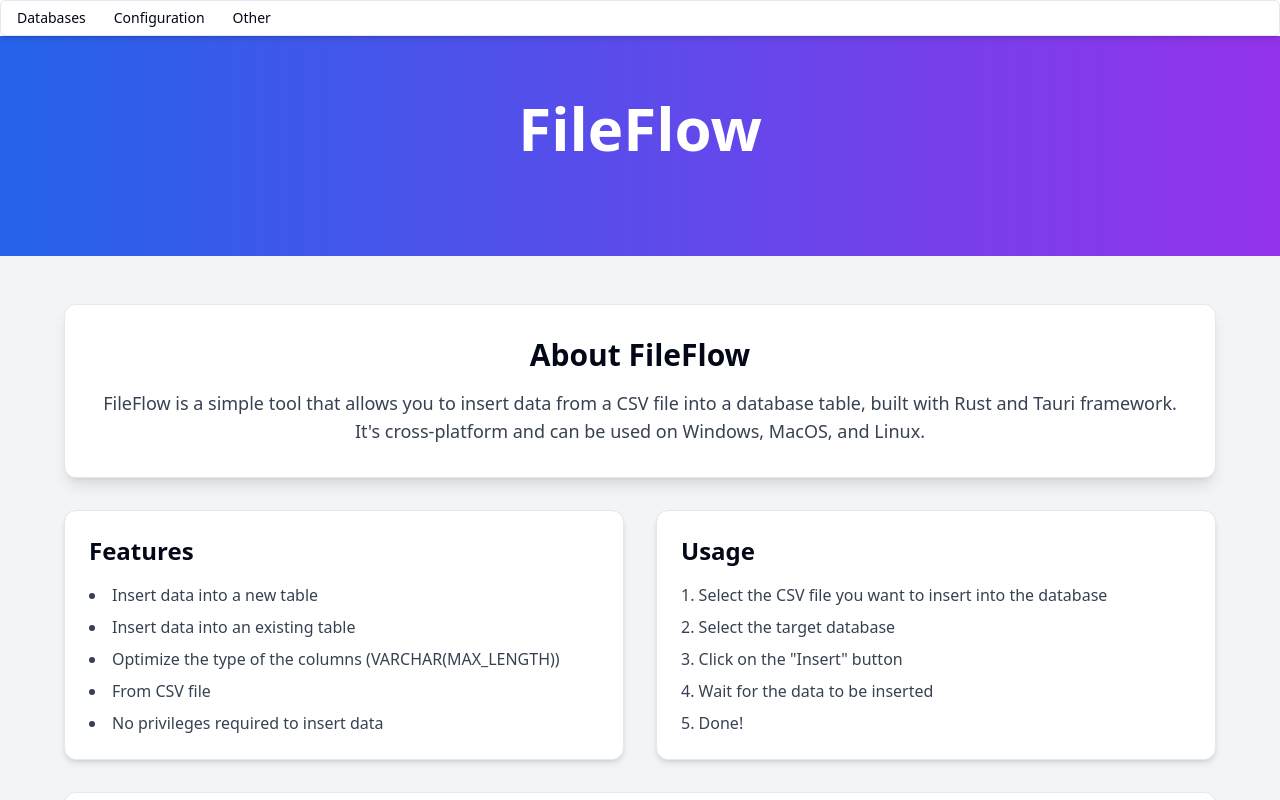
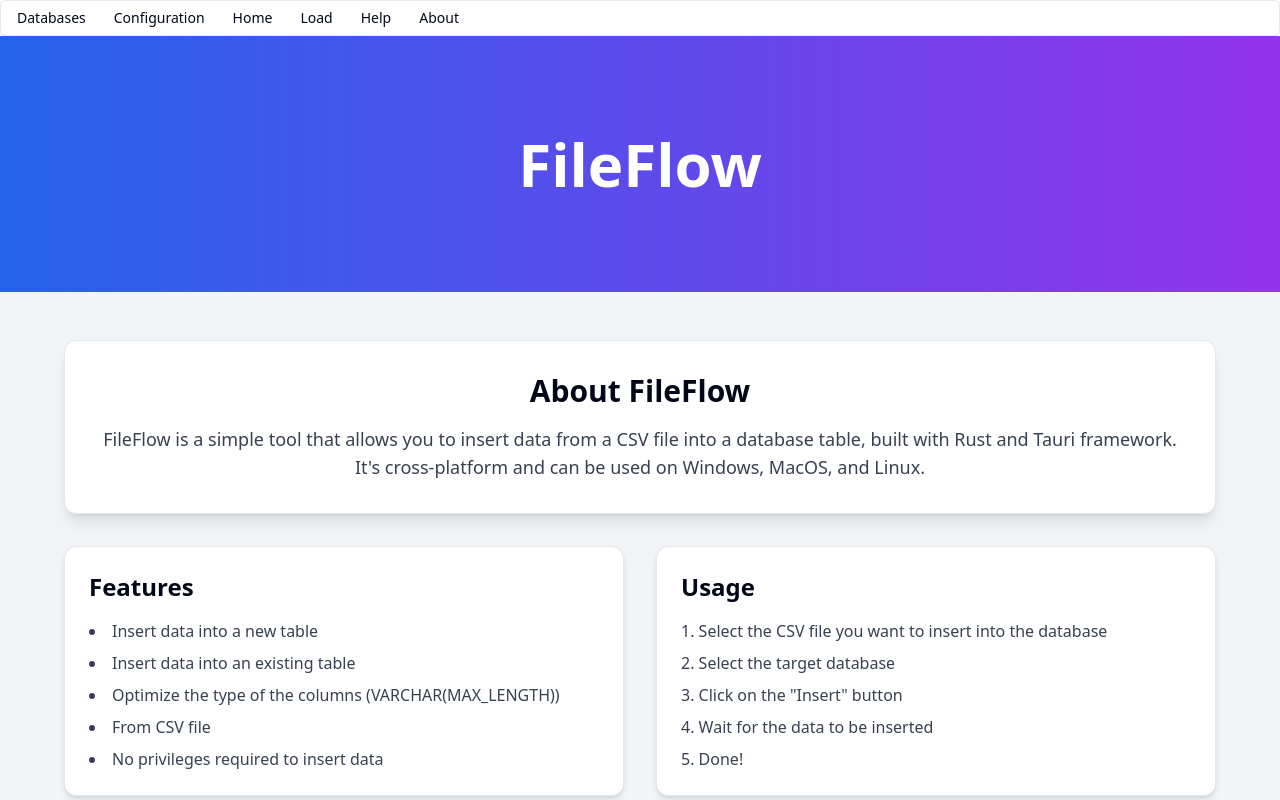
Before and after one commit to Maxime-Cllt/FileFlow, a React (Vite) app: page /help in a window 1280 px wide. Shown: the top 800 px of the page. Built offline with nearby package versions, Linux system fonts and the light colour scheme.

Commit message:
add Layout.tsx
refacto code for css style

```diff
--- a/index.html
+++ b/index.html
@@ -8,7 +8,7 @@
   </head>
 
   <body>
-    <div id="root"></div>
+    <div class="h-screen" id="root"></div>
     <script type="module" src="/src/main.tsx"></script>
   </body>
 </html>
--- a/package.json
+++ b/package.json
@@ -10,11 +10,13 @@
     "tauri": "tauri"
   },
   "dependencies": {
+    "@radix-ui/react-dialog": "^1.1.2",
     "@radix-ui/react-icons": "^1.3.1",
     "@radix-ui/react-label": "^2.1.0",
     "@radix-ui/react-menubar": "^1.1.2",
     "@radix-ui/react-radio-group": "^1.2.1",
     "@radix-ui/react-select": "^2.1.2",
+    "@radix-ui/react-separator": "^1.1.0",
     "@radix-ui/react-slot": "^1.1.0",
     "@radix-ui/react-tooltip": "^1.1.4",
     "@tauri-apps/api": "^2.1.1",
--- a/src/App.tsx
+++ b/src/App.tsx
@@ -3,15 +3,20 @@
 import AboutComponent from "@/components/fileflowui/other/About.tsx";
 import LoadDataSql from "@/components/fileflowui/load/LoadDataSql.tsx";
 import HelpComponent from "@/components/fileflowui/other/Help.tsx";
+import Layout from "@/Layout.tsx";
+
 
 function App() {
     return (
         <Router>
             <Routes>
-                <Route path="/" element={<Home/>}/>
-                <Route path="/load" element={<LoadDataSql/>}/>
-                <Route path="/help" element={<HelpComponent/>}/>
-                <Route path="/about" element={<AboutComponent/>}/>
+                <Route path="/" element={<Layout/>}>
+                    <Route path="" element={<Home/>}/>
+                    <Route path="load" element={<LoadDataSql/>}/>
+                    <Route path="help" element={<HelpComponent/>}/>
+                    <Route path="about" element={<AboutComponent/>}/>
+                </Route>
+
             </Routes>
         </Router>
     );
--- /dev/null
+++ b/src/Layout.tsx
@@ -0,0 +1,13 @@
+import {Outlet} from "react-router-dom";
+import Menu from "@/components/fileflowui/style/Menu.tsx";
+
+const Layout = () => {
+    return (
+        <>
+            <Menu/>
+            <Outlet/>
+        </>
+    );
+};
+
+export default Layout;
--- a/src/components/fileflowui/home/Home.tsx
+++ b/src/components/fileflowui/home/Home.tsx
@@ -2,7 +2,6 @@
 import {invoke} from '@tauri-apps/api/core';
 import '../../../Loader.css';
 import {Card, CardContent, CardHeader} from "@/components/ui/card.tsx";
-import Menu from "@/components/fileflowui/style/Menu.tsx";
 import Loader from "@/components/fileflowui/style/Loader.tsx";
 import FormComponent from "@/components/fileflowui/home/FormComponent.tsx";
 import ModeSelectionComponent from "@/components/fileflowui/home/ModeSelectionComponent.tsx";
@@ -245,13 +244,8 @@
     return (
         <div className="min-h-screen bg-gray-100">
 
-            {/* Fixed Navigation Bar */}
-            <div className="fixed top-0 w-full z-50 bg-white shadow-md">
-                <Menu handleDeconnection={handleDeconnection} saveConfig={saveConfig} loadConfig={loadConfig}/>
-            </div>
-
             {/* Main Content */}
-            <div className="pt-16 px-4 md:px-8">
+            <div className="pt-8 px-4 md:px-8">
                 <Card className="bg-white shadow-lg rounded-lg mb-8 p-6">
 
                     {/* Card Header with Form */}
--- a/src/components/fileflowui/load/LoadDataSql.tsx
+++ b/src/components/fileflowui/load/LoadDataSql.tsx
@@ -1,6 +1,5 @@
 import React from 'react';
 import FormLoadData from "@/components/fileflowui/load/FormLoadData.tsx";
-import Menu from "@/components/fileflowui/style/Menu.tsx";
 import {generateSqlConfig} from "@/components/object/generateSqlConfig.tsx";
 
 const LoadDataSql: React.FC = () => {
@@ -15,12 +14,7 @@
     }
 
     return (
-        <div className="min-h-screen bg-gray-100">
-
-            {/* Fixed Navigation Bar */}
-            <div className="fixed top-0 w-full z-50 bg-white shadow-md">
-                <Menu/>
-            </div>
+        <div className="h-[calc(100%-2.25rem)] bg-gray-100">
 
             {/* Load Data Form */}
             <div className="pt-16 px-4 md:px-8 lg:px-16">
--- a/src/components/fileflowui/other/About.tsx
+++ b/src/components/fileflowui/other/About.tsx
@@ -1,6 +1,5 @@
 import {getName, getVersion} from "@tauri-apps/api/app";
 import {invoke} from "@tauri-apps/api/core";
-import Menu from "@/components/fileflowui/style/Menu.tsx";
 import {useEffect, useState} from "react";
 
 const AboutPage = () => {
@@ -27,13 +26,8 @@
     }, []);
 
     return (
-        <div className="flex flex-col items-center justify-center min-h-screen bg-gray-100 text-gray-800 px-4">
-
-            {/* Menu */}
-            <div className="fixed top-0 w-full bg-white shadow-md z-10">
-                <Menu/>
-            </div>
-
+        <div
+            className="h-[calc(100%-2.25rem)] flex flex-col items-center justify-center bg-gray-100 text-gray-800 px-4">
 
             <div className="w-full max-w-2xl text-center">
                 {/* App Title */}
--- a/src/components/fileflowui/other/Help.tsx
+++ b/src/components/fileflowui/other/Help.tsx
@@ -1,15 +1,9 @@
 import React from 'react';
 import {Card} from "@/components/ui/card.tsx";
-import Menu from "@/components/fileflowui/style/Menu.tsx";
 
 const HelpComponent: React.FC = () => {
     return (
         <div className="bg-gray-100">
-            {/* Menu */}
-            <div className="fixed top-0 w-full bg-white shadow-md z-10">
-                <Menu/>
-            </div>
-
 
             {/* Hero Section */}
             <div
--- a/src/components/fileflowui/style/FileUploadComponent.tsx
+++ b/src/components/fileflowui/style/FileUploadComponent.tsx
@@ -2,7 +2,6 @@
 import {Input} from "@/components/ui/input.tsx";
 import {Button} from "@/components/ui/button.tsx";
 import {FileArchive} from "lucide-react";
-import {} from "@tauri-apps/api";
 import {invoke} from "@tauri-apps/api/core";
 import * as dialog from "@tauri-apps/plugin-dialog"
 
--- a/src/components/fileflowui/style/Menu.tsx
+++ b/src/components/fileflowui/style/Menu.tsx
@@ -1,10 +1,4 @@
-import {
-    Menubar,
-    MenubarContent,
-    MenubarItem,
-    MenubarMenu,
-    MenubarTrigger
-} from "@/components/ui/menubar.tsx";
+import {Menubar, MenubarContent, MenubarItem, MenubarMenu, MenubarTrigger} from "@/components/ui/menubar.tsx";
 import React from "react";
 import {Link} from "react-router-dom";
 import {toast} from "sonner";
@@ -17,7 +11,7 @@
 
 const Menu: React.FC<MenuProps> = ({
                                        saveConfig = async () => {
-                                             toast.warning("No configuration to save here");
+                                           toast.warning("No configuration to save here");
                                        },
                                        loadConfig = async () => {
                                            toast.warning("No configuration to load here");
@@ -25,18 +19,19 @@
                                        handleDeconnection = async () => {
                                            toast.warning("You are not connected to any database");
                                        },
-
                                    }) => {
-
     return (
         <div>
             <Menubar>
+                {/* Database Menu */}
                 <MenubarMenu>
                     <MenubarTrigger>Databases</MenubarTrigger>
                     <MenubarContent>
                         <MenubarItem onClick={handleDeconnection}>Disconnect</MenubarItem>
                     </MenubarContent>
                 </MenubarMenu>
+
+                {/* Configuration Menu */}
                 <MenubarMenu>
                     <MenubarTrigger>Configuration</MenubarTrigger>
                     <MenubarContent>
@@ -44,24 +39,46 @@
                         <MenubarItem onClick={loadConfig}>Import</MenubarItem>
                     </MenubarContent>
                 </MenubarMenu>
+
+                {/* Home Menu */}
                 <MenubarMenu>
-                    <MenubarTrigger>Other</MenubarTrigger>
+                    <MenubarTrigger>Home</MenubarTrigger>
                     <MenubarContent>
                         <Link to={"/"}>
-                            <MenubarItem className="cursor-pointer">Home</MenubarItem>
-                        </Link>
-                        <Link to={"/load"}>
-                            <MenubarItem className="cursor-pointer">Load</MenubarItem>
-                        </Link>
-                        <Link to={"/help"}>
-                            <MenubarItem className="cursor-pointer">Help</MenubarItem>
-                        </Link>
-                        <Link to={"/about"}>
-                            <MenubarItem className="cursor-pointer">About</MenubarItem>
+                            <MenubarItem className="cursor-pointer">Go to Home</MenubarItem>
                         </Link>
                     </MenubarContent>
                 </MenubarMenu>
 
+                {/* Load Menu */}
+                <MenubarMenu>
+                    <MenubarTrigger>Load</MenubarTrigger>
+                    <MenubarContent>
+                        <Link to={"/load"}>
+                            <MenubarItem className="cursor-pointer">Load Data</MenubarItem>
+                        </Link>
+                    </MenubarContent>
+                </MenubarMenu>
+
+                {/* Help Menu */}
+                <MenubarMenu>
+                    <MenubarTrigger>Help</MenubarTrigger>
+                    <MenubarContent>
+                        <Link to={"/help"}>
+                            <MenubarItem className="cursor-pointer">Help Section</MenubarItem>
+                        </Link>
+                    </MenubarContent>
+                </MenubarMenu>
+
+                {/* About Menu */}
+                <MenubarMenu>
+                    <MenubarTrigger>About</MenubarTrigger>
+                    <MenubarContent>
+                        <Link to={"/about"}>
+                            <MenubarItem className="cursor-pointer">About Us</MenubarItem>
+                        </Link>
+                    </MenubarContent>
+                </MenubarMenu>
             </Menubar>
         </div>
     );
--- a/src/main.tsx
+++ b/src/main.tsx
@@ -6,9 +6,7 @@
 
 ReactDOM.createRoot(document.getElementById("root") as HTMLElement).render(
     <React.StrictMode>
-        <>
-            <App/>
-            <Toaster richColors={true} closeButton={true}/>
-        </>
+        <App/>
+        <Toaster/>
     </React.StrictMode>,
 );
--- a/tailwind.config.js
+++ b/tailwind.config.js
@@ -52,6 +52,16 @@
   				'3': 'hsl(var(--chart-3))',
   				'4': 'hsl(var(--chart-4))',
   				'5': 'hsl(var(--chart-5))'
+  			},
+  			sidebar: {
+  				DEFAULT: 'hsl(var(--sidebar-background))',
+  				foreground: 'hsl(var(--sidebar-foreground))',
+  				primary: 'hsl(var(--sidebar-primary))',
+  				'primary-foreground': 'hsl(var(--sidebar-primary-foreground))',
+  				accent: 'hsl(var(--sidebar-accent))',
+  				'accent-foreground': 'hsl(var(--sidebar-accent-foreground))',
+  				border: 'hsl(var(--sidebar-border))',
+  				ring: 'hsl(var(--sidebar-ring))'
   			}
   		}
   	}
```
Also changed, not shown: 1 other file (tests, documents, lock files or other folders).
